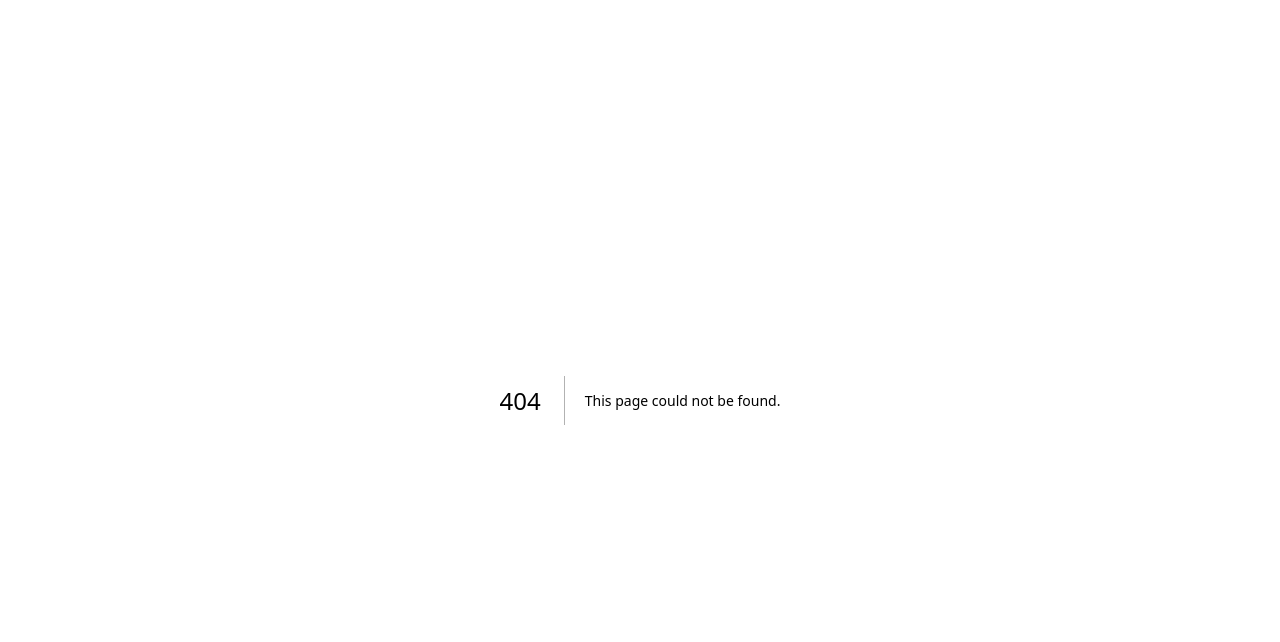
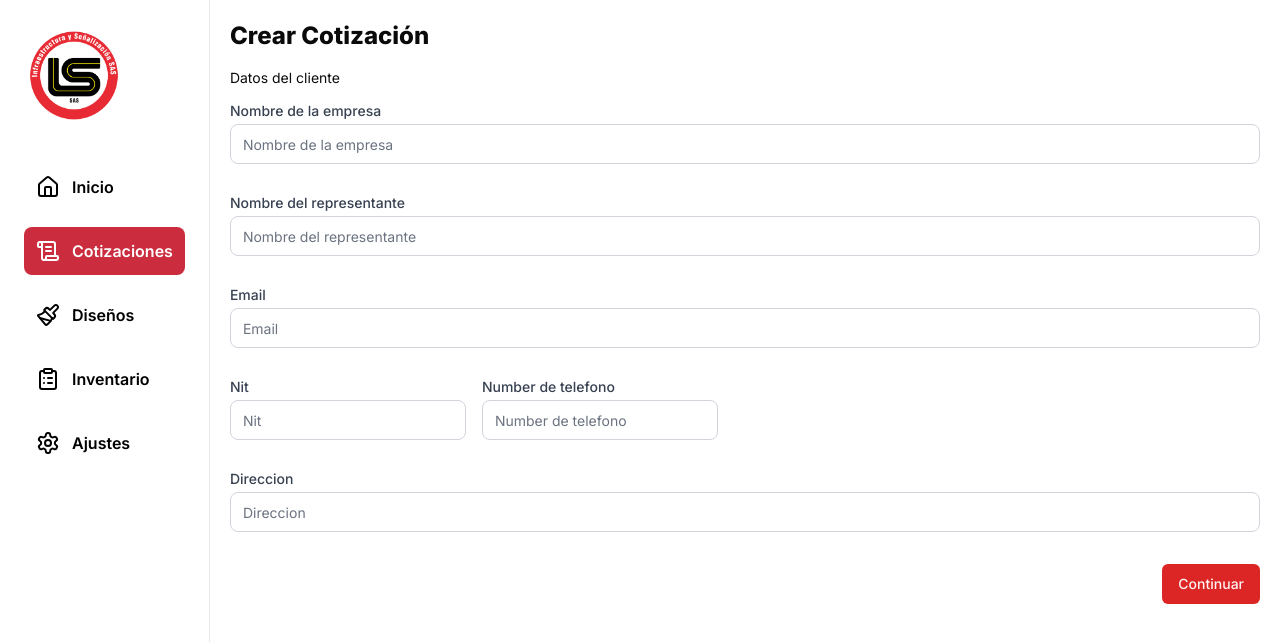
Before and after one commit to juanovt10/iys-app, a Next.js app: page /quotes/edit/1 in a window 1280 px wide. Before the commit this address had no page. Shown: the top 642 px of the page. Built offline with nearby package versions, Linux system fonts and the light colour scheme.

Commit message:
Implement edit quote functionality with prepoulation of form

```diff
--- a/app/(root)/quotes/[quoteId]/page.tsx
+++ b/app/(root)/quotes/[quoteId]/page.tsx
@@ -57,6 +57,11 @@ const QuoteDetail = ({ searchParams }: { searchParams: any }) => {
   };
 
 
+
+    const handleEditQuote = () => {
+      router.push(`/quotes/edit/${id}`);
+    };
+
   const quoteData = {
     client: client,
     items: quote.items,
@@ -108,7 +113,13 @@ const QuoteDetail = ({ searchParams }: { searchParams: any }) => {
           Edit Quote
         </Button>
         <Link
-          href={`/quotes/create`}
+          href={{
+            pathname: `/quotes/edit/${id}`,
+            query: {
+              client: JSON.stringify(client),
+              quote: JSON.stringify(quote)
+            }
+          }}
           className='bg-gray-700 w-full mt-5'
         >
           Edit Quote
--- /dev/null
+++ b/app/(root)/quotes/edit/[quoteId]/page.tsx
@@ -0,0 +1,33 @@
+'use client';
+
+import { useParams, useRouter, useSearchParams } from 'next/navigation';
+import { useEffect, useState } from 'react';
+import QuoteForm from '@/components/QuoteForm';
+import supabase from '@/lib/supabase/client';
+import { CloudCog } from 'lucide-react';
+
+const EditQuotePage = ({ quoteParams }: { quoteParams: any }) => {
+  // const clientData = quoteParams.client ? JSON.parse(quoteParams.client) : null;
+  // const quoteData =quoteParams.quote ? JSON.parse(quoteParams.quote) : null;
+
+
+  const searchParams = useSearchParams();
+
+  const clientData = searchParams.get('client') ? JSON.parse(searchParams.get('client') as string) : null;
+  const quoteData = searchParams.get('quote') ? JSON.parse(searchParams.get('quote') as string) : null;
+  useEffect(() => {
+    console.log('CLIENT DATA', clientData);
+    console.log('Quote data', quoteData);
+  }, [clientData, quoteData]);
+
+  return (
+    <div>
+      <QuoteForm
+        client={clientData}
+        quote={quoteData}
+      />
+    </div>
+  );
+};
+
+export default EditQuotePage;
--- a/components/QuoteForm.tsx
+++ b/components/QuoteForm.tsx
@@ -14,15 +14,13 @@ import {
   BreadcrumbSeparator,
 } from '@/components/ui/breadcrumb'
 
-const QuoteForm = () => {
+const QuoteForm = ({ client, quote }: { client: any, quote: any }) => {
   const [step, setStep] = useState(1);
   const [formData, setFormData] = useState({
-    client: {},
-    items: [],
-    remarks: {},
+    client: client ? client : {},
+    items: quote ? quote.items : [],
+    remarks: quote ? quote.remarks : {},
   });
-
-
 
   const nextStep = () => setStep((prevStep) => prevStep + 1);
   const prevStep = () => setStep((prevStep) => prevStep - 1);
```
